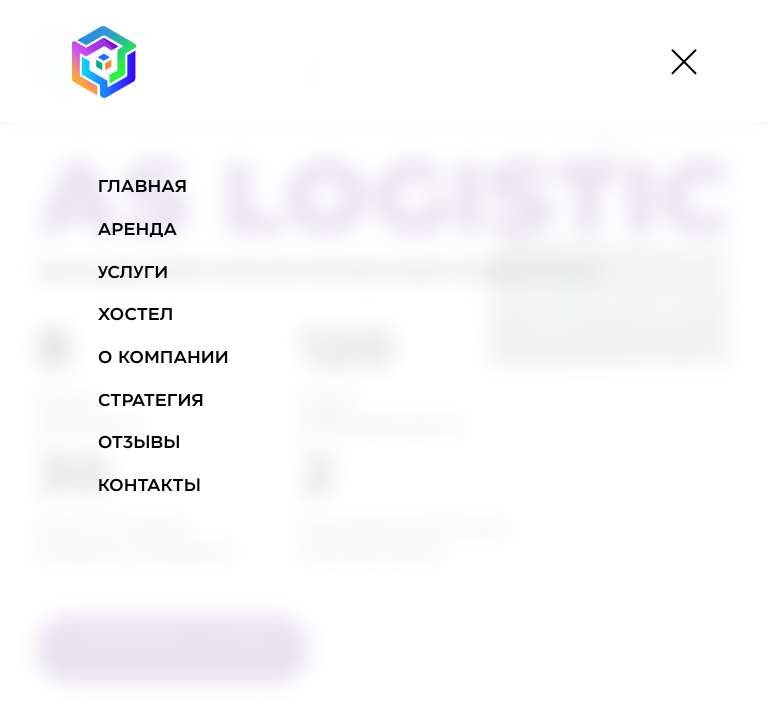
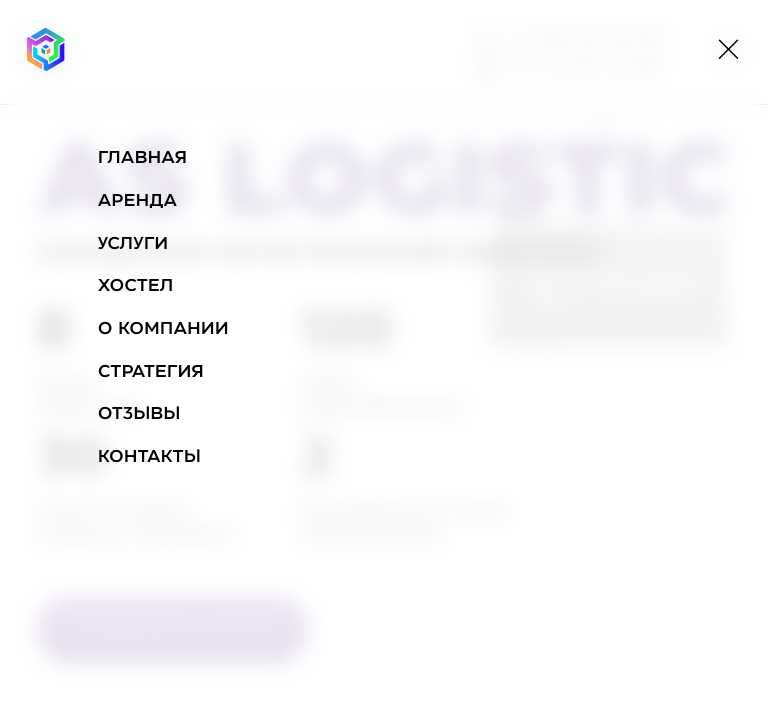
Before and after one commit to khimxzxc/aslogistic, a plain HTML site: page index.html in a window 768 px wide. Both pictures are taken after a click on the button 728 px from the left and 61 px from the top of the page. Drawn offline with Linux system fonts and the light colour scheme; files whose address does not match are found by name.

Commit message:
Add files via upload

```diff
--- a/index.html
+++ b/index.html
@@ -11,7 +11,7 @@
     <header class="header">
       <div class="header__container container">
         <div class="header__logo">
-          <a href="/" class="header__logo logo">
+          <a href="/" class="header__logo">
             <img class="logo__image" src="image/logo.svg" alt="AS Logistic" width="72" height="72" loading="lazy">
             <img class="logo__name" src="image/namelogo.svg" alt="AS Logistic" width="158" height="31" loading="lazy">
           </a>
@@ -44,14 +44,14 @@
           </button>
 
           <div class="menu" id="menu">
-            <div class="menu__box">
+            <div class="menu__header menu__box">
               <div class="menu__container container">
                 <div class="header__logo menu__header">
                   <a href="#" class="header__logo logo">
                     <img class="logo__image" src="image/logo.svg" alt="AS Logistic" width="72" height="72" loading="lazy">
                     <img class="logo__name" src="image/namelogo.svg" alt="AS Logistic" width="158" height="31" loading="lazy">
                   </a>
-                  <a href="#"><img class="close__menu" src="image/icons/close.svg" alt="" id="close" width="32" height="32"></a>
+                  <a href="#"><img class="close__menu" src="image/icons/close.svg" alt="" id="close" width="25" height="25"></a>
                 </div>
 
 
@@ -119,6 +119,7 @@
           </div>
         </div>
       </section>
+
     </main>
     <script src="main/index.js"></script>
 </body>
--- a/main/blocks/first.css
+++ b/main/blocks/first.css
@@ -4,11 +4,12 @@
 }
 
 .first__container {
-    padding: calc(15px + 74 * ((100vw - 320px) / 1600));
+    padding-top: calc(15px + 74 * ((100vw - 320px) / 1600));
     display: flex;
     position: relative;
-
-
+    padding-bottom: 160px;
+    padding-left: calc(15px + 74 * ((100vw - 320px) / 1600));
+    padding-right:calc(15px + 74 * ((100vw - 320px) / 1600));;
 }
 
 .first_content {
--- a/main/blocks/header.css
+++ b/main/blocks/header.css
@@ -1,5 +1,5 @@
 .header {
-  padding: calc(16px + 23 * (100vw - 320px) / 1080);
+
   border-bottom: 1px solid black;
 }
 
@@ -7,6 +7,8 @@
   display: flex;
   justify-content: space-between;
   gap: calc(50px + 250 * ((100vw - 320px) / 1600));
+  padding: calc(16px + 23 * (100vw - 320px) / 1080);
+
 }
 
 .header__logo {
@@ -15,10 +17,14 @@
   gap: 10px;
 }
 
-.header__logo img {
- max-width: calc(57px + 95 * (100vw - 320px) / 1600);
+.header__logo .logo__image {
+  width: calc(25px + 47 * ((100vw - 320px) / 1600));
+  height: 100%;
+}
 
- max-height: 100%;
+.header__logo .logo__name {
+  height: 100%;
+
 }
 
 .header__right {
@@ -104,20 +110,21 @@
   overflow-y: auto;
   visibility: hidden;
   opacity: 0;
-  transition: opacity .4s, visibility .4s;
+
 }
 
 .close__menu img {
   cursor: pointer;
   display: block;
+  height: 100%;
 }
 
 .menu__box {
  display: flex;
- padding: calc(16px + 23 * (100vw - 320px) / 1080);
+ padding: calc(16px + 18 * (100vw - 320px) / 1080);
  align-items: center;
  justify-content: center;
- backdrop-filter: blur(11px);
+
 }
 
 .menu.ok {
@@ -129,20 +136,18 @@
   transform: scale(1);
 }
 
-.menu__box {
-  display: flex;
-}
-
 .menu__container {
   display: flex;
   align-items: center;
+  padding-top: 5px;
 
 }
 
 .menu__header {
   display: flex;
   justify-content: space-between;
-  gap: calc(250px + 1250 * ((100vw - 320px) / 1600));
+  gap: calc(180px + 860 * ((100vw - 320px) / 1600));
+
 
 }
 
@@ -157,8 +162,8 @@
 
 .nav__container {
   padding-left: calc(30px + 242 * ((100vw - 320px) / 1600));
-    overflow: hidden;
-    display: flex;
+
+
 }
 
 .nav__scroll {
@@ -167,7 +172,7 @@
   align-items: flex-start;
   justify-content: space-between;
   height: 100%;
-  overflow-y: auto;
+
 }
 
 .nav__items {
@@ -195,18 +200,19 @@
   }
 } */
 
+@media (min-width:1400px) and (max-width: 1800px) {
+
+
+
+
+}
+
 @media (max-width: 1400px) {
+
     .header__container {
       gap: calc(50px + 250 * ((100vw - 320px) / 1600));
+      width: calc(100%-10px);
     }
-
-  .container {
-    width: calc(100%-35px);
-  }
-
-  .menu__container {
-    width: calc(100%-30px);
-  }
 
   .menu__header {
     gap: calc(150px + 1350 * ((100vw - 320px) / 1600));
@@ -214,10 +220,6 @@
 }
 
 @media (max-width: 1050px) {
-
-  .menu__container {
-    width: calc(100%-30px);
-  }
 
   .menu__header {
     gap: calc(150px + 1350 * ((100vw - 320px) / 1600));
@@ -227,29 +229,39 @@
 
 @media (max-width: 980px) {
 
-  .menu__container {
-    width: calc(100%-30px);
-  }
 
   .menu__header {
     gap: calc(150px + 1350 * ((100vw - 320px) / 1600));
   }
 }
 
-@media (max-width: 770px) {
+@media  (max-width:848px) {
+
   .header__container {
-    gap: calc(50px + 250 * ((100vw - 320px) / 1600));
+    gap: calc(50px + 100 * ((100vw - 320px) / 1600));
+  }
+}
+
+
+@media (min-width: 629px) and (max-width: 778px) {
+
+  .header__container {
+    gap: calc(50px + 100 * ((100vw - 320px) / 1600));
+
   }
   .logo__name {
     display: none;
   }
-  .menu__header {
-    gap: calc(150px + 1350 * ((100vw - 320px) / 1600));
+  .contact_adress {
+    display: none;
   }
 
+  .menu__header {
+    gap: calc(150px + 1790 * ((100vw - 320px) / 1600));
+  }
 }
 
-@media  (max-width: 629px) {
+@media (min-width: 469px) and (max-width: 628px) {
   .header__container {
     gap: calc(50px + 250 * ((100vw - 320px) / 1600));
   }
@@ -260,12 +272,11 @@
     display: none;
   }
 
-  .menu__header {
-    gap: calc(150px + 1350 * ((100vw - 320px) / 1600));
-  }
+
 }
 
-@media (max-width: 469px) {
+@media (min-width:320px) and (max-width: 469px) {
+
   .header__container {
     gap: calc(50px + 250 * ((100vw - 320px) / 1600));
   }
--- a/main/globals.css
+++ b/main/globals.css
@@ -19,9 +19,7 @@ body {
 }
 
 .container {
-
   margin: 0 auto;
-
   max-width: 1400px;
   width: calc(100%-70px);
   /*max-width: var(--container-width);*/
```
